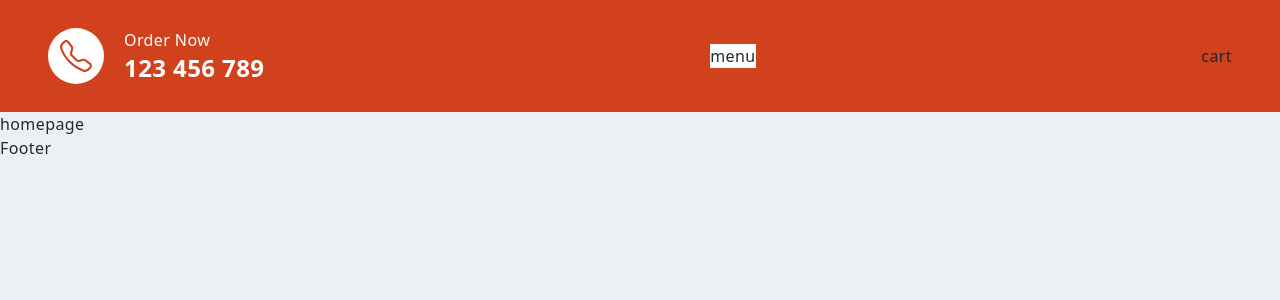
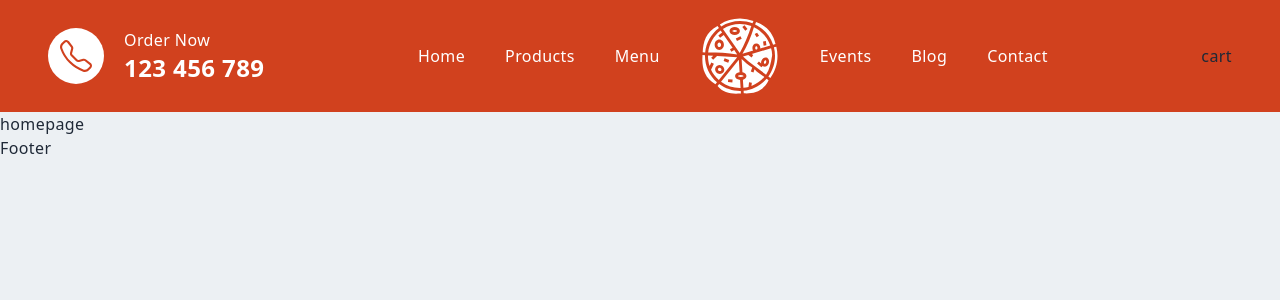
Before and after one commit to anwari-fikri/restaurant-website, a Next.js app: page / in a window 1280 px wide. Shown: the top 300 px of the page. Built offline with nearby package versions, Linux system fonts and the light colour scheme.

Commit message:
Navigation in Navbar

```diff
--- a/components/Navbar.jsx
+++ b/components/Navbar.jsx
@@ -1,6 +1,7 @@
 import Image from "next/image";
 import React from "react";
 import { BsTelephone } from "react-icons/bs";
+import { GiFullPizza } from "react-icons/gi";
 
 const Navbar = () => {
   return (
@@ -17,7 +18,17 @@ const Navbar = () => {
       </div>
 
       {/* Navigation */}
-      <nav className="bg-white">menu</nav>
+      <nav className="text-white">
+        <ul className="flex justify-evenly items-center">
+          <li className="mx-5">Home</li>
+          <li className="mx-5">Products</li>
+          <li className="mx-5">Menu</li>
+          <GiFullPizza className="w-20 h-20 mx-5" />
+          <li className="mx-5">Events</li>
+          <li className="mx-5">Blog</li>
+          <li className="mx-5">Contact</li>
+        </ul>
+      </nav>
 
       {/* Cart */}
       <div className="">cart</div>
```
